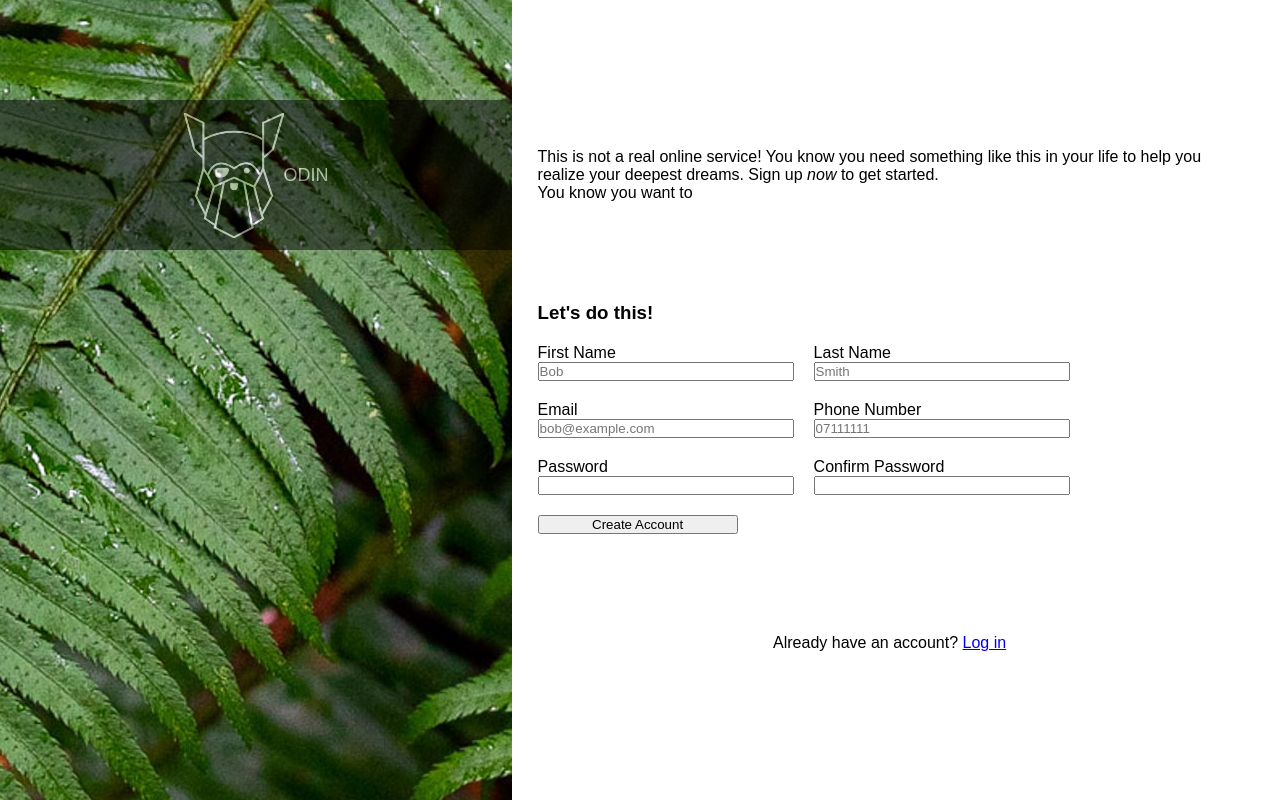
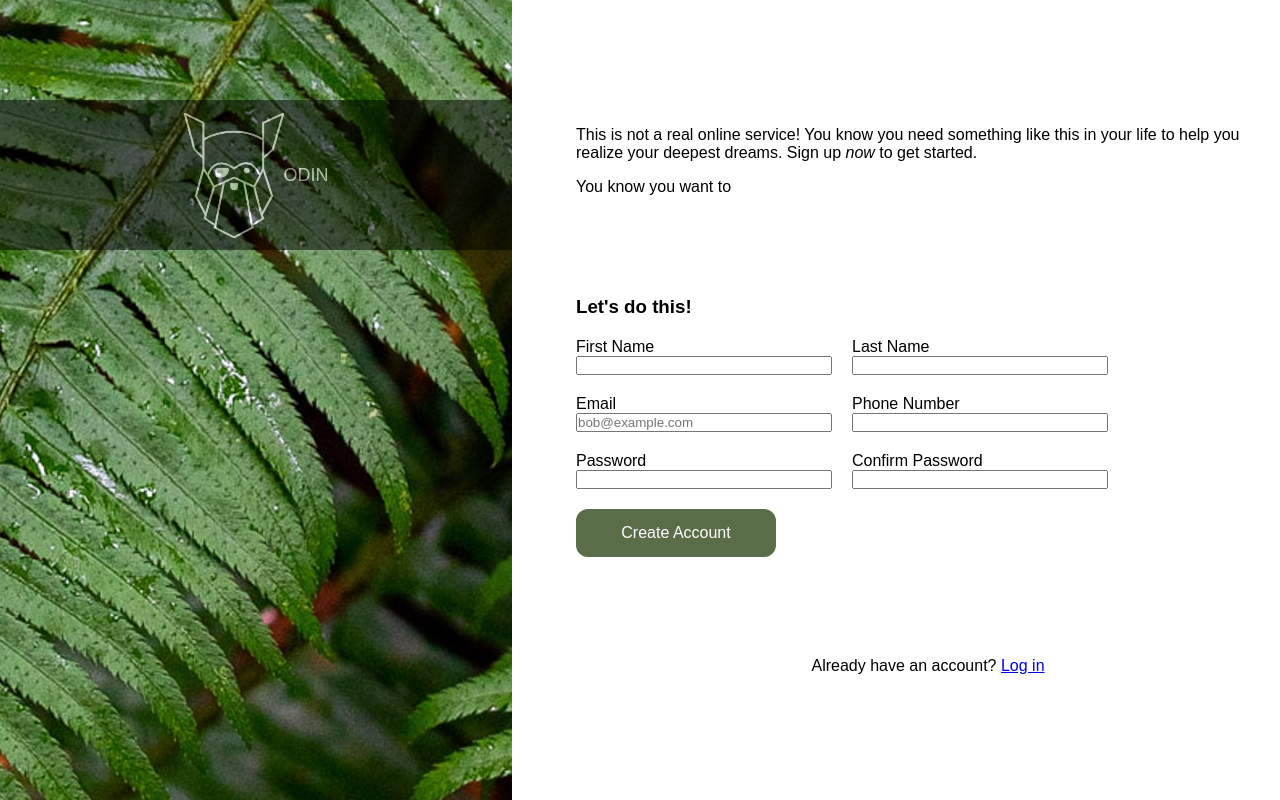
Before and after one commit to kris-bond/sign-up-page, a plain HTML site: page index.html in a window 1280 px wide. Drawn offline with Linux system fonts and the light colour scheme.

Commit message:
formatting

```diff
--- a/index.html
+++ b/index.html
@@ -28,12 +28,12 @@
                 <h3>Let's do this!</h3>
                 <div class="input">
                     <label for="first-name">First Name</label>
-                    <input type="text" placeholder="Bob" name="first-name" required>
+                    <input type="text" name="first-name" required>
                 </div>
 
                 <div class="input">
                     <label for="last-name">Last Name</label>
-                    <input type="text" placeholder="Smith" name="last-name" required>
+                    <input type="text" name="last-name" required>
                 </div>
 
                 <div class="input">
@@ -43,7 +43,7 @@
 
                 <div class="input">
                     <label for="phone-number">Phone Number</label>
-                    <input type="number" placeholder="07111111" name="phone-number" required>
+                    <input type="number" name="phone-number" required>
                 </div>
 
                 <div class="input">
--- a/styles.css
+++ b/styles.css
@@ -10,7 +10,7 @@
     flex-direction: row;
     width: 100vw;
     height: 100vh;
-    gap: 2vw;
+    gap: 5vw;
 }
 
 /* Left side */
@@ -54,6 +54,10 @@
     gap: 10vh;
 }
 
+p + p {
+    margin-top: 1rem;
+}
+
 form {
     display: flex;
     flex-flow: row wrap;
@@ -76,6 +80,13 @@ form input {
 
 form button {
     width: 200px;
+    background-color: #596D48;
+    color: white;
+    border-radius: 12px;
+    border: none;
+    text-decoration: none;
+    font-size: 16px;
+    padding: 15px 32px;
 }
 
 .input {
```
